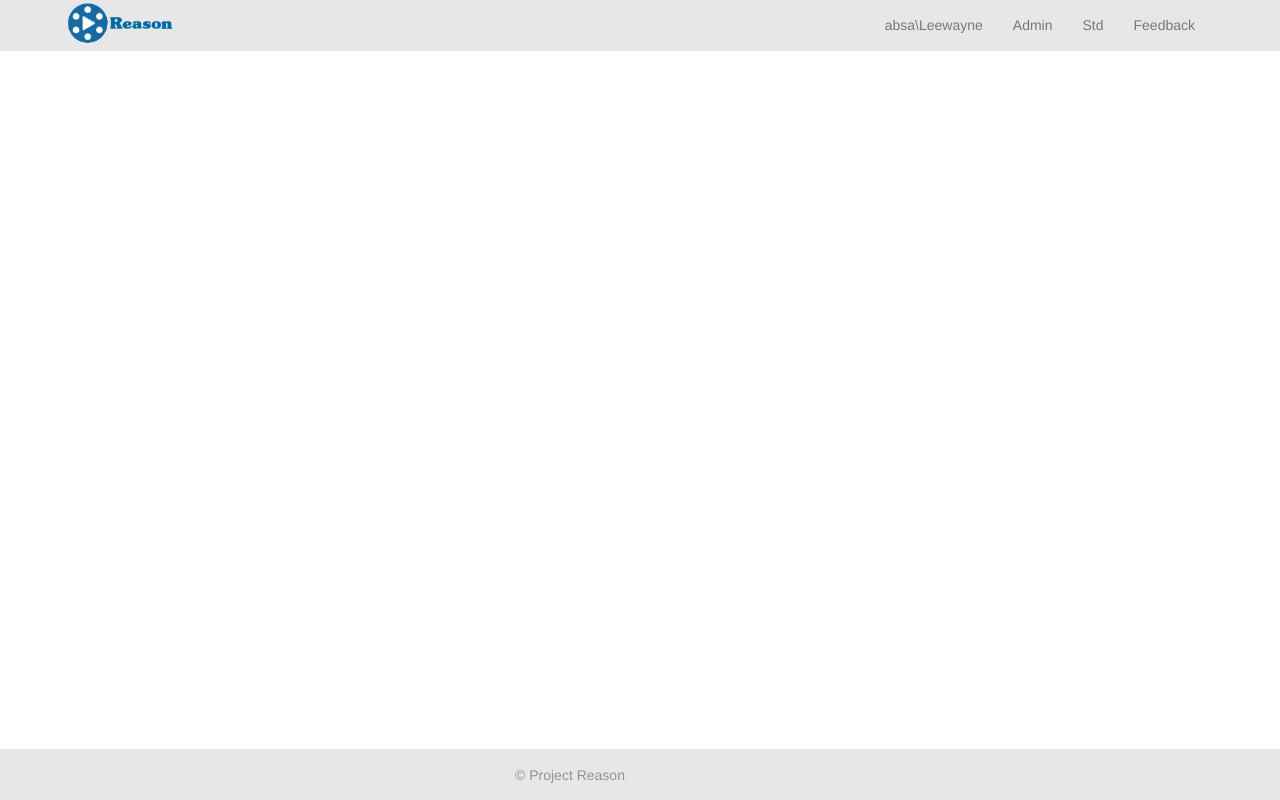
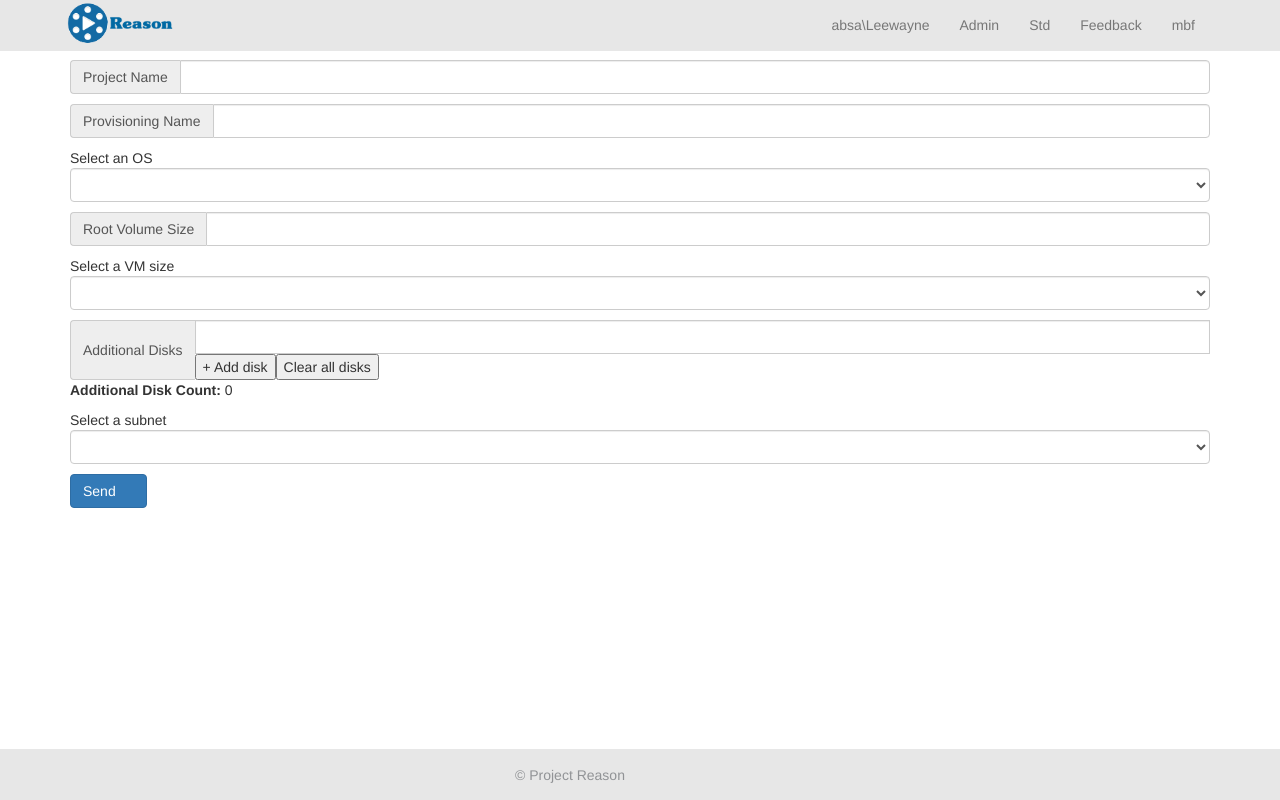
Before and after one commit to waynelidza/angular2, an Angular app: page /reasonux/mbf in a window 1280 px wide. Before the commit this address led to /. Built offline with nearby package versions, Linux system fonts and the light colour scheme; a web font is replaced by a local one.

Commit message:
OR-50: Refectoring UI and designing component for capturing provisioning

```diff
--- a/package.json
+++ b/package.json
@@ -15,7 +15,7 @@
     "@angular/common": "~2.1.0",
     "@angular/compiler": "~2.1.0",
     "@angular/core": "~2.1.0",
-    "@angular/forms": "~2.1.0",
+    "@angular/forms": "^2.1.1",
     "@angular/http": "~2.1.0",
     "@angular/platform-browser": "~2.1.0",
     "@angular/platform-browser-dynamic": "~2.1.0",
--- a/src/app/app.component.html
+++ b/src/app/app.component.html
@@ -24,6 +24,7 @@
       <li><a class="mdl-navigation__link" [routerLink]="'/admin'">Admin</a></li>
       <li><a class="mdl-navigation__link" [routerLink]="'/std'">Std</a></li>
       <li><a class="mdl-navigation__link" [routerLink]="'/feedback'">Feedback</a></li>
+      <li><a class="mdl-navigation__link" [routerLink]="'/mbf'">mbf</a></li>
 
     </ul>
 </div>
--- a/src/app/app.component.ts
+++ b/src/app/app.component.ts
@@ -13,7 +13,6 @@ export class AppComponent {
 
       constructor() {
 
-
       }
 
 }
--- a/src/app/app.routes.ts
+++ b/src/app/app.routes.ts
@@ -5,14 +5,17 @@ import {AdminComponent} from'../admin/admin.component';
 import {StdProvisioningComponent} from'../stdprovisioning/stdprovisioning.component';
 import {HomeComponent} from'../home/home.component';
 import {FeedbackComponent} from'../feedback/feedback.component';
+import {ModelBasedFormComponent} from'../model-based-form/model-based-form.component';
 
 // Route Configuration
 const routes: Routes = [
     { path: '', redirectTo: '/home', pathMatch: 'full' },
+    { path: 'reasonux/', redirectTo: '/home', pathMatch: 'full' },
     { path: 'admin', component: AdminComponent },
     { path: 'std', component: StdProvisioningComponent },
     { path: 'home', component: HomeComponent },
-    { path: 'feedback', component: FeedbackComponent }
+    { path: 'feedback', component: FeedbackComponent },
+    { path: 'mbf', component: ModelBasedFormComponent }
 ];
 
 @NgModule({
--- a/src/home/home.component.html
+++ b/src/home/home.component.html
@@ -1,4 +1,4 @@
-<h2>This is the home component</h2>
+<h2>This is the home component!!</h2>
 
 <p>
 Lorem ipsum dolor sit amet, consectetur adipiscing elit. Quisque aliquam diam quis efficitur egestas. In quis enim mollis augue suscipit rutrum. Nulla eu gravida lectus. Maecenas in imperdiet ligula. Integer vel augue vitae urna sagittis tincidunt in vel orci. Pellentesque elementum enim in leo elementum cursus. Duis faucibus pretium sem efficitur facilisis. Ut non odio eu risus tincidunt vestibulum vitae sit amet urna.
--- a/src/index.html
+++ b/src/index.html
@@ -2,12 +2,8 @@
 <html>
 <head>
   <meta charset="utf-8">
-<<<<<<< Updated upstream
   <title>Reason | They will listen...</title>
-=======
-  <title>Reason</title>
->>>>>>> Stashed changes
-  <base href="/">
+  <base href="/reasonux">
 
   <meta name="viewport" content="width=device-width, initial-scale=1">
   <link rel="icon" type="image/x-icon" href="favicon.ico">
--- /dev/null
+++ b/src/model-based-form/model-based-form.component.html
@@ -0,0 +1,95 @@
+
+<!--<div class="container" style="margin-top:10px;">
+    <h4>Standard Provisioning</h4>
+
+  <form #myform="ngForm" (ngSubmit)="save(myform.value); "  id='myform'>
+
+    <button (click)="addAdditionalDisk('30',$event)">Click</button>
+
+    <div>{{additionalDisks.length}}</div>
+
+        <textarea  id="poes" name ="poes" ngmodel ></textarea>
+
+            <div *ngFor="let item of additionalDisks; let i = index;">
+
+                <textarea  id="foo{{i}}" name="foo{{i}}"  ngmodel>{{item}} </textarea>
+
+            </div>
+
+            <button type="submit" >Submit</button>
+    </form>
+
+</div>-->
+
+<form #feedbackForm="ngForm" (ngSubmit)="save(feedbackForm.value); feedbackForm.reset();  "  id='daForm'>
+
+  <div class="input-group">
+    <span class="input-group-addon" id="YourProjectName-addon" >Project Name</span>
+    <input type="text" class="form-control" id="ProjectName" name="ProjectName" ngModel aria-describedby="YourProjectName-addon" required>
+  </div>
+
+  <div class="input-group" style="margin-top:10px;">
+    <span class="input-group-addon" id="YourProvisioningName-addon" >Provisioning Name</span>
+    <input type="text" class="form-control" id="ProvisioningName" name="ProvisioningName" ngModel aria-describedby="YourProvisioningName-addon" required>
+  </div>
+
+
+    <div style="margin-top:10px;">
+        Select an OS
+        <select class="form-control" [(ngModel)]="OS" name="OS" (change)="osChanged($event.target.value)" required>
+            <option *ngFor="let x of OSArr" [value]="x.ID" >{{x.Description}}</option>
+        </select>
+    </div>
+
+  <div class="input-group" style="margin-top:10px;">
+    <span class="input-group-addon" id="YourRootVolumeSize-addon" >Root Volume Size</span>
+    <input type="text" class="form-control" id="RootVolumeSize" name="RootVolumeSize" ngModel aria-describedby="YourRootVolumeSize-addon"  [(ngModel)]="RootVolumeSize"  required>
+  </div>
+
+    <div style="margin-top:10px;">
+        Select a VM size
+        <select class="form-control" [(ngModel)]="Size" name="Size" required>
+            <option *ngFor="let x of SizeArr" [value]="x.ID" >{{x.Description}}</option>
+        </select>
+    </div>
+
+
+  <div class="input-group" style="margin-top:10px;">
+    <span class="input-group-addon" id="YourProjectName-addon" >Additional Disks</span>
+    <input type="text" class="form-control" id="theinput" name="theinput" [(ngModel)]="theinput" aria-describedby="YourProjectName-addon" >
+    <button (click)="addAdditionalDisk('1',$event)">+ Add disk</button>
+    <button (click)="removeAdditionalDisk('1',$event)">Clear all disks</button>
+  </div>
+
+    <!--<div style="margin-top:10px;">
+        <span class="input-group-addon" id="AdditionalDiskSize-addon" >Additional Disk Size</span>
+        <input  type="text" class="form-control"  id="theinput" name="theinput" [(ngModel)]="theinput" aria-describedby="AdditionalDiskSize-addon" >
+        <button (click)="addAdditionalDisk('1',$event)">+ Add disk</button>
+        <button (click)="removeAdditionalDisk('1',$event)">Clear all disks</button>
+    </div>-->
+
+    <div><b>Additional Disk Count:</b> {{additionalDisks.length}}</div>
+
+        <div *ngFor="let item of additionalDisks; let i = index;">
+
+            <span class="input-group-addon" >Additional Disk-{{i}}</span>
+            <!--<textarea  id="additionalDisks{{i+1}}" name="additionalDisks{{i+1}}" [(ngModel)]="additionalDisks[i]" required onfocusout="additionalDisks{{i+1}}.focus();">{{item}} </textarea>-->
+            <input  class="form-control" id="additionalDisks{{i}}" name="additionalDisks{{i}}" [(ngModel)]="additionalDisks[i]" value="{{item}}" readonly >&nbsp;&nbsp;Gigabyte
+            <!--<div><button id="removeDisks{{i}}" name="removeDisks{{i}}" (click)="removeAdditionalDisk([i],$event)">-</button></div>-->
+        </div>
+
+        <div style="margin-top:10px;">
+            Select a subnet
+            <select class="form-control" [(ngModel)]="SubnetID" name="SubnetID" required>
+                <option *ngFor="let x of SubnetIDArr" [value]="x.ID" >{{x.Description}}</option>
+            </select>
+        </div>
+
+  <div style="margin-top:10px;">
+    <button id='SendFeedback' type="submit" class="btn btn-primary" title="Click to send feedback" >Send&nbsp;
+      <span class="glyphicon glyphicon-send "></span>
+    </button>
+</div>
+
+</form>
+{{theJSON}}
--- /dev/null
+++ b/src/model-based-form/model-based-form.component.ts
@@ -0,0 +1,164 @@
+import { Component, OnInit } from '@angular/core';
+import { FormGroup, FormArray, FormBuilder, Validators } from '@angular/forms';
+import { StdProvisioning } from './model-based-form.interface';
+
+import { ReasonService } from '../app/reason.service';
+
+import {OS} from '../admin/OS';
+import {Size} from '../admin/Size';
+import {SubnetID} from '../admin/SubnetID';
+
+@Component({
+  selector: 'model-based-form',
+  templateUrl: './model-based-form.component.html',
+  styleUrls: ['./model-based-form.component.css']
+})
+
+export class ModelBasedFormComponent  {
+
+ public additionalDisks:string[];
+ public newArray:string[];
+ public projectName:string;
+ public theJSON:string;
+ public theinput:string;
+ public inputJSON:string;
+
+ public OS:OS; //THE DEFAULT
+ public OSArr:OS[] =[];
+
+ public RootVolumeSize:string; //THE DEFAULT
+ public SizeArr:Size[] = [];
+
+ public SubnetID:string; //THE DEFAULT
+ public SubnetIDArr:SubnetID[] = [];
+
+  constructor(fb: FormBuilder) {
+
+    this.additionalDisks = [];
+
+    // _reasonService.getProvisioningOptions().subscribe(
+    //         data => { this.inputJSON = JSON.stringify(data), console.log(JSON.stringify(data))},
+    //         err => console.error(err), //TODO: OUTPUT ERRORS/MESSAGES TO UX
+    //         () => console.log('done loading provisioning options')
+    //       );
+
+
+        let os = new OS();
+        os.ID = "rel6";
+        os.Description = "rel6-descr-pity";
+        os.Default  =true;
+        os.minRootVolSize = "8";
+        this.OSArr.push(os);
+
+        os = new OS();
+        os.ID = "rel7";
+        os.Description = "rel7-descr-ddd";
+        os.Default  = false;
+        os.minRootVolSize = "9";
+        this.OSArr.push(os);
+
+        os = new OS();
+        os.ID = "rel8";
+        os.Description = "rel8-descr-pity";
+        os.Default  = false;
+        os.minRootVolSize = "10";
+        this.OSArr.push(os);
+
+        var s = new Size()
+        s.ID = "S";
+        s.Description = "1 x vCPU 2GB RAM"
+        s.Default = true;
+        this.SizeArr.push(s);
+
+        s = new Size()
+        s.ID = "M";
+        s.Description = "2 x vCPU 4GB RAM"
+        s.Default = false;
+        this.SizeArr.push(s);
+
+        s = new Size()
+        s.ID = "L";
+        s.Description = "4 x vCPU 8GB RAM"
+        s.Default = false;
+        this.SizeArr.push(s);
+
+        let snet = new SubnetID();
+        snet.ID = "123"
+        snet.Description = "Default subnet Eng"
+        snet.Default  =true;
+        this.SubnetIDArr.push(snet);
+
+        snet = new SubnetID();
+        snet.ID = "666"
+        snet.Description = "Satans subnet 666"
+        snet.Default  =false;
+        this.SubnetIDArr.push(snet);
+
+
+  }
+
+//----------------------------------------------------------------------------------------------------------------
+  addAdditionalDisk(string,event){
+    if(Number(this.theinput) > 0 &&  Number(this.theinput) <= 500){
+      //console.log(this.theinput)
+      this.additionalDisks.push(this.theinput);
+
+      this.theJSON = JSON.stringify(this.additionalDisks);
+      this.theinput = "";
+      event.preventDefault();
+    }
+    else{
+        alert('Invalid disk size must be between 1 and 500');
+    }
+
+  }
+
+//----------------------------------------------------------------------------------------------------------------
+  removeAdditionalDisk(i: any, event,){
+
+    //console.log('index # to remove = ' + i);
+     this.newArray = [];
+    for(let entry in this.additionalDisks)
+    {
+       //console.log('entry = ' + entry);
+       //console.log('val = ' + this.additionalDisks[entry]);
+        if(entry != i)
+        {
+          console.log('push = ' + this.additionalDisks[entry]);
+          this.newArray.push(this.additionalDisks[entry]);
+        }
+        else{
+          //console.log('found and skipped index #' + i);
+        }
+    }
+    this.additionalDisks = [];
+    //this.additionalDisks = this.newArray.splice(0);
+
+    this.theJSON = JSON.stringify(this.additionalDisks);
+    event.preventDefault();
+  }
+
+  //----------------------------------------------------------------------------------------------------------------
+  save(formValue:any){
+
+    console.log('save = '+JSON.stringify(formValue));
+
+    //DO WS CALL HERE ......
+
+    //CLEAR ALL ARRAYS ETC....
+    this.additionalDisks = [];
+  }
+//----------------------------------------------------------------------------------------------------------------
+  osChanged(value:any){
+
+    this.RootVolumeSize = "";
+    for(let o of this.OSArr){
+         if (o.ID == value){
+           this.RootVolumeSize = o.minRootVolSize;
+           console.log(o.minRootVolSize);
+           break;
+         }
+    }
+  }
+
+}
```
Also changed, not shown: src/app/app.module.ts (+5 -3 lines), src/model-based-form/model-based-form.interface.ts (added, +13 -0 lines), src/model-based-form/model-based-form.component.css (added).
